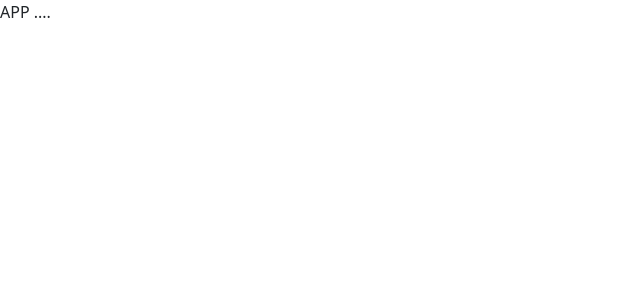
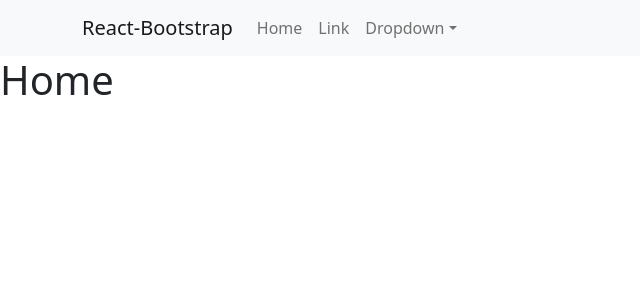
Before and after one commit to 8490/react-router-bootstrap, a React (Create React App) app: page / in a window 1280 px wide. Shown: the top 300 px of the page, without its empty margins (0-640 px from the left). Built offline with nearby package versions, Linux system fonts and the light colour scheme.

Commit message:
add MyNav navbar

```diff
--- a/src/App.js
+++ b/src/App.js
@@ -1,4 +1,12 @@
+import MyNav from "./components/MyNav";
+import Home from "./pages/Home";
+
 function App() {
-  return <div>APP ....</div>;
+  return (
+    <div>
+      <MyNav />
+      <Home />
+    </div>
+  );
 }
 export default App;
--- /dev/null
+++ b/src/components/MyNav.js
@@ -0,0 +1,36 @@
+import React from "react";
+import { Nav, Container, Navbar, NavDropdown } from "react-bootstrap";
+
+const MyNav = () => {
+  return (
+    <div>
+      <Navbar bg="light" expand="lg">
+        <Container>
+          <Navbar.Brand href="#home">React-Bootstrap</Navbar.Brand>
+          <Navbar.Toggle aria-controls="basic-navbar-nav" />
+          <Navbar.Collapse id="basic-navbar-nav">
+            <Nav className="me-auto">
+              <Nav.Link href="#home">Home</Nav.Link>
+              <Nav.Link href="#link">Link</Nav.Link>
+              <NavDropdown title="Dropdown" id="basic-nav-dropdown">
+                <NavDropdown.Item href="#action/3.1">Action</NavDropdown.Item>
+                <NavDropdown.Item href="#action/3.2">
+                  Another action
+                </NavDropdown.Item>
+                <NavDropdown.Item href="#action/3.3">
+                  Something
+                </NavDropdown.Item>
+                <NavDropdown.Divider />
+                <NavDropdown.Item href="#action/3.4">
+                  Separated link
+                </NavDropdown.Item>
+              </NavDropdown>
+            </Nav>
+          </Navbar.Collapse>
+        </Container>
+      </Navbar>
+    </div>
+  );
+};
+
+export default MyNav;
```
Also changed, not shown: src/components/Card.js (added, +11 -0 lines), src/components/Courses.js (added, +11 -0 lines), src/pages/FullStack.js (added, +11 -0 lines).
